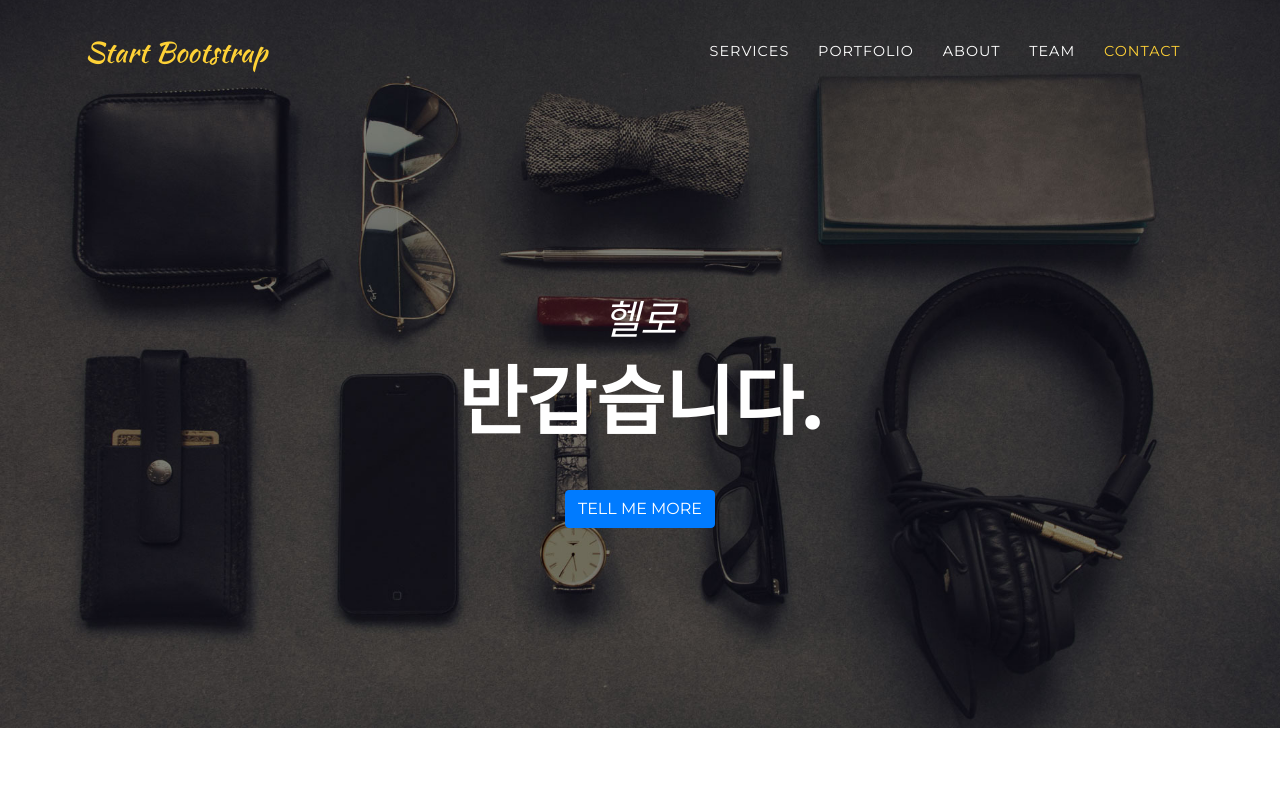
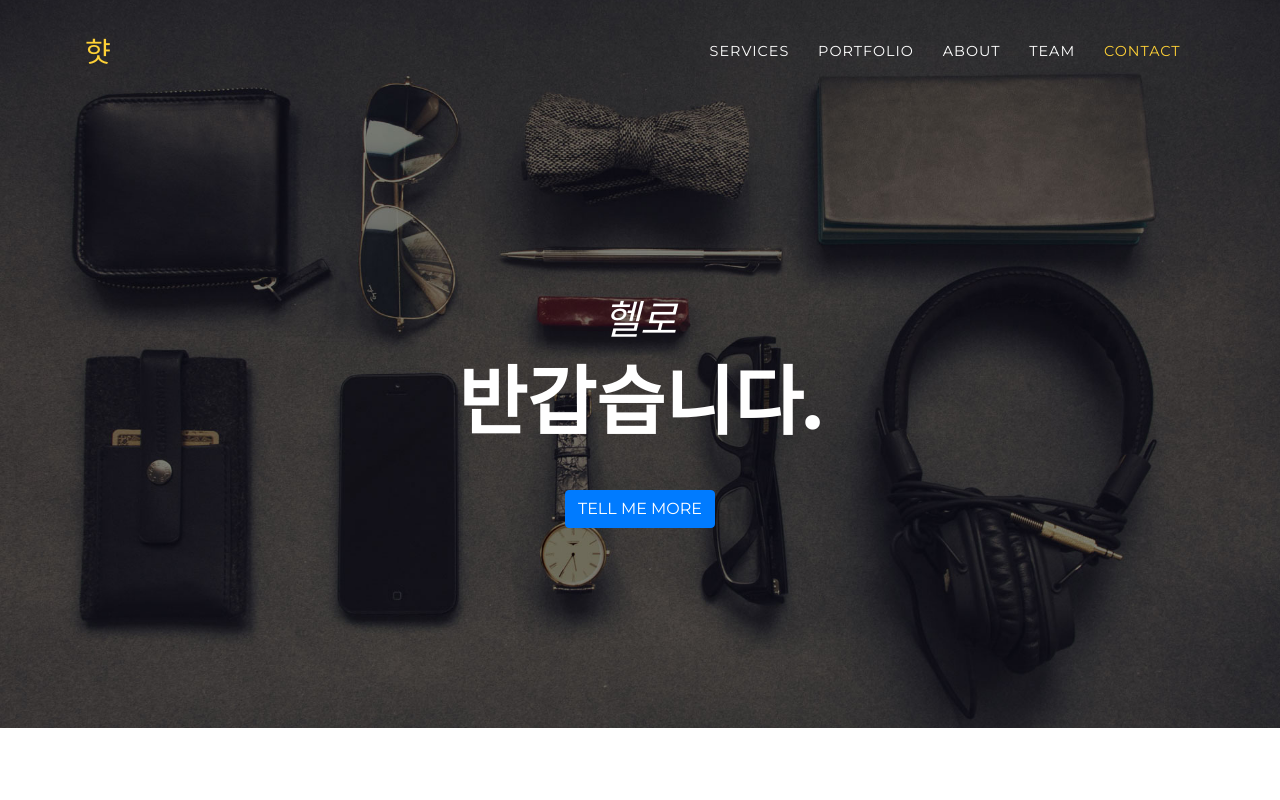
Before and after one commit to aswd0987/aswd0987.github.io, a website with bundled scripts: page index.html in a window 1280 px wide. Shown: the top 800 px of the page. Built offline with nearby package versions, Linux system fonts and the light colour scheme; a web font is replaced by a local one.

Commit message:
title fix

```diff
--- a/index.html
+++ b/index.html
@@ -30,7 +30,7 @@
     <!-- Navigation -->
     <nav class="navbar navbar-expand-lg navbar-dark fixed-top" id="mainNav">
       <div class="container">
-        <a class="navbar-brand js-scroll-trigger" href="#page-top">Start Bootstrap</a>
+        <a class="navbar-brand js-scroll-trigger" href="#page-top">햣</a>
         <button class="navbar-toggler navbar-toggler-right" type="button" data-toggle="collapse" data-target="#navbarResponsive" aria-controls="navbarResponsive" aria-expanded="false" aria-label="Toggle navigation">
           Menu
           <i class="fa fa-bars"></i>
```
